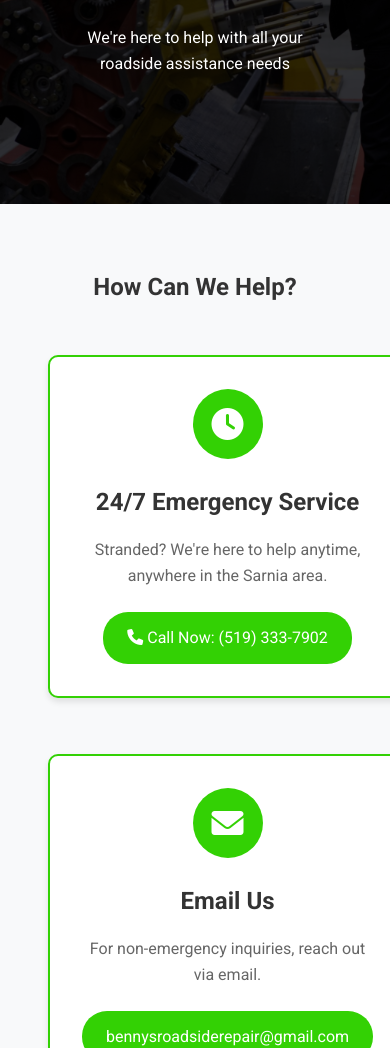
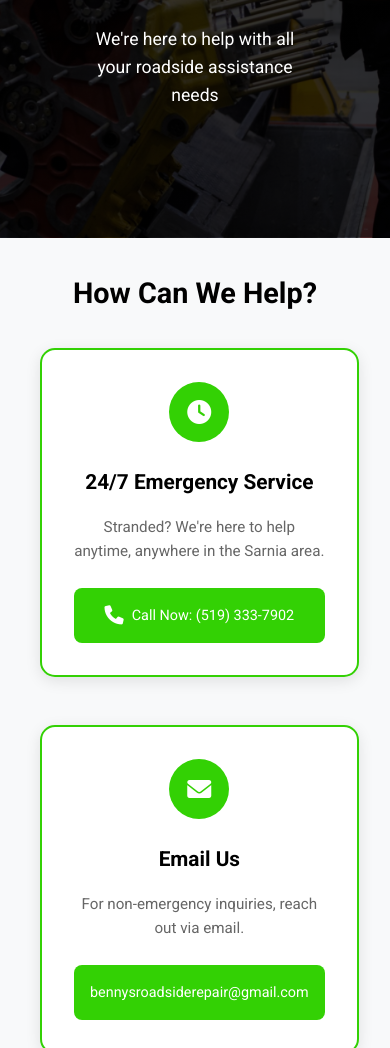
Before and after one commit to CamH2008/Benny-s-Web, a plain HTML site: page pages/contact.html in a window 390 px wide. Shown: the part 335-1383 px from the top of the page. Drawn offline with Linux system fonts and the light colour scheme.

Commit message:
Add files via upload

```diff
--- a/css/styles.css
+++ b/css/styles.css
@@ -1577,6 +1577,7 @@ footer {
     margin-bottom: 1rem;
 }
 
+/* Contact Page Styles */
 .contact-section {
     padding: 4rem 2rem;
     background-color: #f8f9fa;
@@ -1585,28 +1586,29 @@ footer {
 .contact-container {
     max-width: 1200px;
     margin: 0 auto;
+    text-align: center;
 }
 
 .contact-container h2 {
-    text-align: center;
+    color: var(--dark-color);
     margin-bottom: 3rem;
-    color: #333;
+    font-size: 2.2rem;
 }
 
 .contact-cards {
     display: grid;
-    grid-template-columns: repeat(auto-fit, minmax(300px, 1fr));
+    grid-template-columns: repeat(2, 1fr);
     gap: 2rem;
     padding: 0 1rem;
 }
 
 .contact-card {
     background: white;
-    border-radius: 10px;
-    padding: 2rem;
-    text-align: center;
-    box-shadow: 0 4px 6px rgba(0, 0, 0, 0.1);
+    padding: 2.5rem;
+    border-radius: 15px;
+    box-shadow: 0 4px 15px rgba(0, 0, 0, 0.1);
     transition: transform 0.3s ease;
+    text-align: center;
     border: 2px solid var(--primary-color);
 }
 
@@ -1631,7 +1633,7 @@ footer {
 }
 
 .contact-card h3 {
-    color: #333;
+    color: var(--dark-color);
     margin-bottom: 1rem;
     font-size: 1.5rem;
 }
@@ -1643,20 +1645,89 @@ footer {
 }
 
 .contact-button {
-    display: inline-block;
+    display: inline-flex;
+    align-items: center;
+    gap: 0.5rem;
     background: var(--primary-color);
     color: white;
     padding: 0.8rem 1.5rem;
-    border-radius: 25px;
+    border-radius: 8px;
     text-decoration: none;
-    transition: background-color 0.3s ease;
+    font-weight: 500;
+    transition: all 0.3s ease;
 }
 
 .contact-button:hover {
-    background: var(--primary-color);
-}
-
-/* Responsive Design */
+    background: #2ab103;
+    transform: translateY(-2px);
+}
+
+.contact-button i {
+    font-size: 1.2rem;
+}
+
+/* Mobile Responsive Design */
+@media (max-width: 768px) {
+    .contact-section {
+        padding: 2rem 1rem;
+    }
+
+    .contact-container h2 {
+        font-size: 1.8rem;
+        margin-bottom: 2rem;
+    }
+
+    .contact-cards {
+        grid-template-columns: 1fr;
+        gap: 1.5rem;
+    }
+
+    .contact-card {
+        padding: 2rem;
+        margin: 0 0.5rem;
+    }
+
+    .card-icon {
+        width: 60px;
+        height: 60px;
+    }
+
+    .card-icon i {
+        font-size: 1.5rem;
+    }
+
+    .contact-button {
+        width: 100%;
+        justify-content: center;
+        padding: 1rem;
+        font-size: 0.95rem;
+    }
+
+    .contact-hero h1 {
+        font-size: 2rem;
+    }
+
+    .contact-hero p {
+        font-size: 1.1rem;
+        padding: 0 1rem;
+    }
+}
+
+/* Additional Mobile Improvements */
+@media (max-width: 580px) {
+    .contact-card h3 {
+        font-size: 1.3rem;
+    }
+
+    .contact-card p {
+        font-size: 0.95rem;
+    }
+
+    .contact-button {
+        font-size: 0.9rem;
+    }
+
+}/* Responsive Design */
 @media (max-width: 768px) {
     .contact-cards {
         grid-template-columns: 1fr;
```
